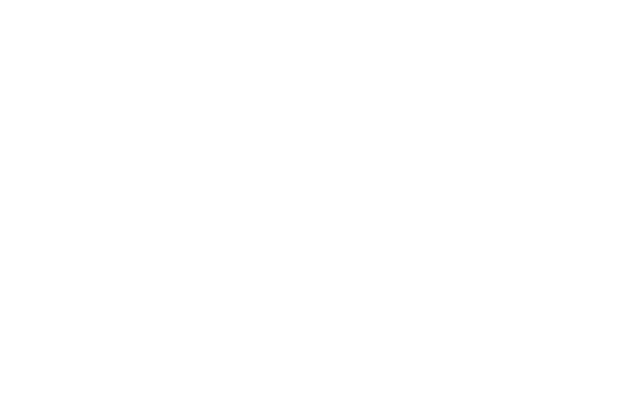
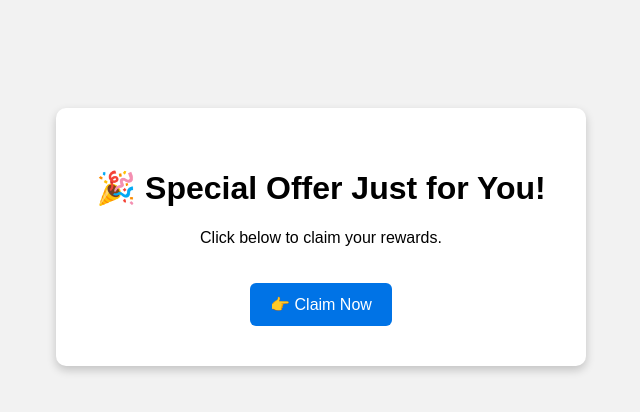
Before and after one commit to chroncles/claimyourgift, a plain HTML site: page index.html in a window 1280 px wide. Shown: the whole page, without its empty margins (319-959 px from the left). Drawn offline with Linux system fonts and the light colour scheme.

Commit message:
Update index.html

```diff
--- a/index.html
+++ b/index.html
@@ -3,31 +3,19 @@
 <head>
   <meta charset="UTF-8">
   <meta name="viewport" content="width=device-width, initial-scale=1.0">
-
-  <!-- SEO Title -->
-  <title>Free Rewards, Apps & Games – Claim Now!</title>
-
-  <!-- Meta Description -->
-  <meta name="description" content="Join now to claim free rewards, apps, and games instantly! Works worldwide and 100% free.">
-
-  <!-- Meta Keywords (optional but helps a bit) -->
-  <meta name="keywords" content="free rewards, free apps, free games, claim rewards, gift cards, free offers">
-
-  <!-- Social Media / Open Graph (optional but helps shareability) -->
-  <meta property="og:title" content="Free Rewards, Apps & Games – Claim Now!">
-  <meta property="og:description" content="Join now to claim free rewards, apps, and games instantly! Works worldwide and 100% free.">
-  <meta property="og:type" content="website">
-  <meta property="og:url" content="https://YOUR-USERNAME.github.io/alfred-landing-pages/">
-  <meta property="og:image" content="URL-of-an-image-for-your-page">
-
-  <!-- Favicon (optional) -->
-  <link rel="icon" href="favicon.ico">
-
+  <title>Welcome to My Landing Page</title>
   <style>
-    /* Your existing styles here */
+    body { font-family: Arial, sans-serif; text-align: center; background: #f2f2f2; }
+    .box { margin-top: 100px; padding: 40px; background: #fff; border-radius: 10px; box-shadow: 0 4px 10px rgba(0,0,0,0.2); display: inline-block; }
+    a { display: inline-block; margin-top: 20px; padding: 12px 20px; background: #0073e6; color: #fff; text-decoration: none; border-radius: 6px; }
+    a:hover { background: #005bb5; }
   </style>
 </head>
 <body>
-  <!-- Your landing page content here -->
+  <div class="box">
+    <h1>🎉 Special Offer Just for You!</h1>
+    <p>Click below to claim your rewards.</p>
+    <a href="YOUR_AFFILIATE_LINK" target="_blank">👉 Claim Now</a>
+  </div>
 </body>
 </html>
```
